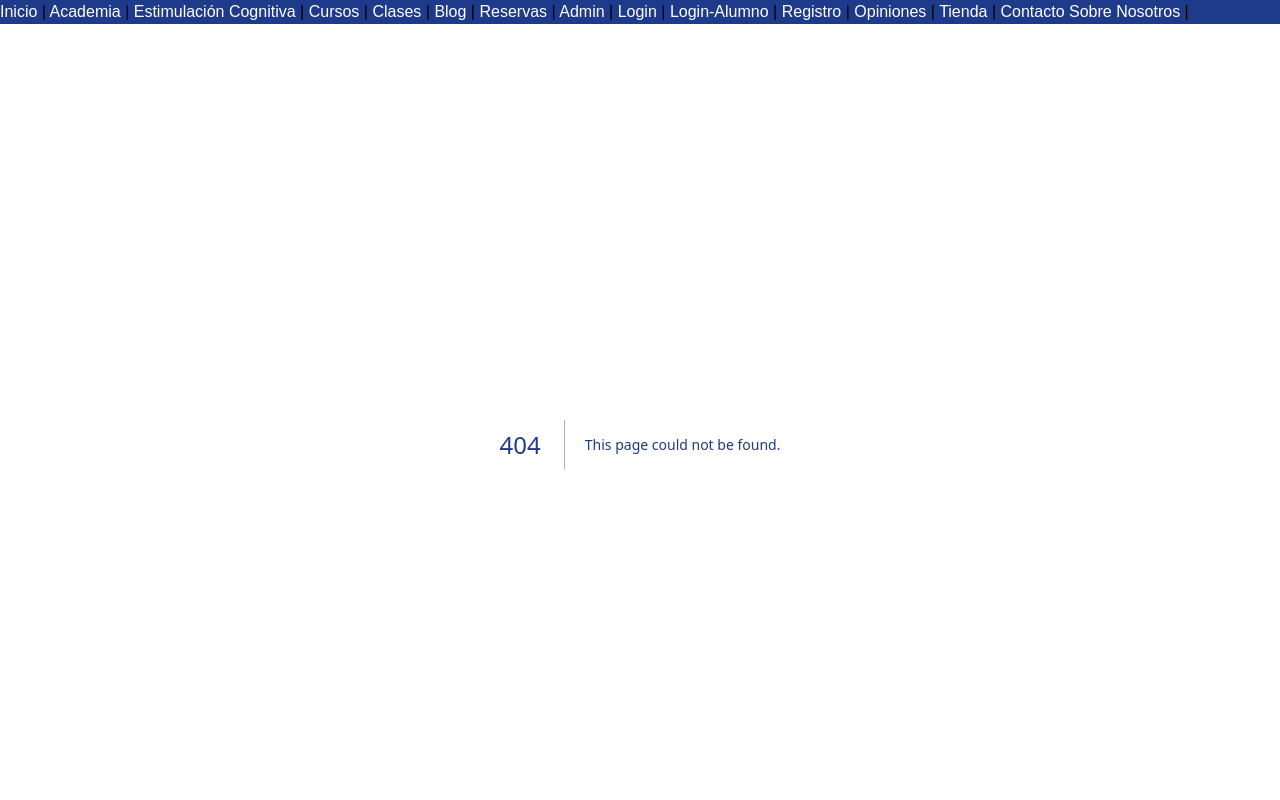
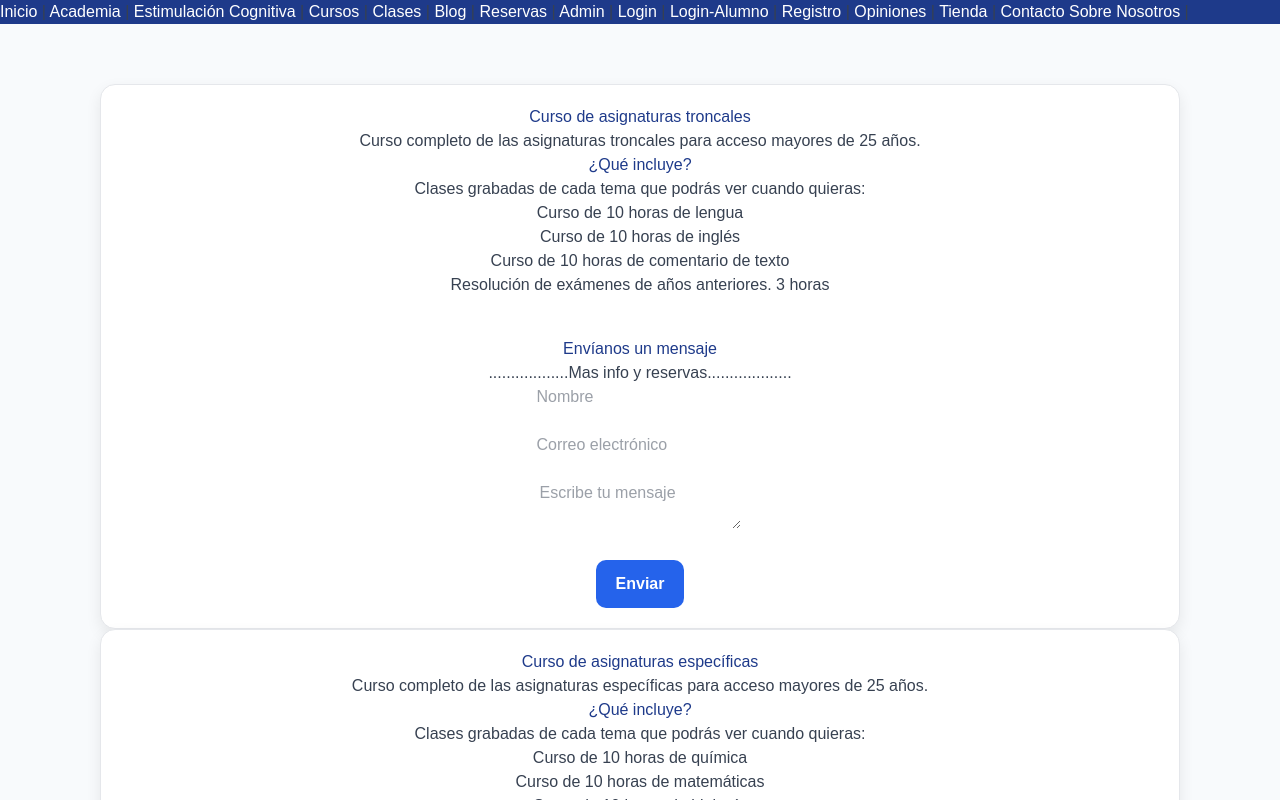
Before and after one commit to C5-lab-creator/academia-online, a Next.js app: page /cursos/acceso25 in a window 1280 px wide. Before the commit this address had no page. Shown: the top 800 px of the page. Built offline with nearby package versions, Linux system fonts and the light colour scheme; no server answers.

Commit message:
new file:   app/cursos/acceso25/contactForm.jsx 	new file:   app/cursos/acceso25/page.tsx 	modified:   app/cursos/page.tsx 	new file:   app/cursos/temariobachillerato/contactForm.jsx 	new file:   app/cursos/temariobachillerato/page.tsx

```diff
--- /dev/null
+++ b/app/cursos/acceso25/contactForm.jsx
@@ -0,0 +1,73 @@
+"use client";
+
+import { useState } from "react";
+import { supabase } from "@/lib/supabase";
+
+export default function ContactForm() {
+  const [form, setForm] = useState({
+    nombre: "",
+    email: "",
+    mensaje: "",
+    origen: "cursosquimica",
+  });
+
+  const handleChange = (e) => {
+    setForm({
+      ...form,
+      [e.target.name]: e.target.value,
+    });
+  };
+
+ const handleSubmit = async (e) => {
+  e.preventDefault();
+
+  const { error } = await supabase
+    .from("contacto")
+    .insert([
+      {
+        nombre: form.nombre,
+        email: form.email,
+        mensaje: form.mensaje,
+        origen: "cursosquimica",
+      },
+    ]);
+  };
+
+  return (
+    <form onSubmit={handleSubmit}>
+      <input
+        type="text"
+        name="nombre"
+        placeholder="Nombre"
+        value={form.nombre}
+        onChange={handleChange}
+        required
+      />
+
+      <br /><br />
+
+      <input
+        type="email"
+        name="email"
+        placeholder="Correo electrónico"
+        value={form.email}
+        onChange={handleChange}
+        required
+      />
+
+      <br /><br />
+
+      <textarea
+        name="mensaje"
+        placeholder="Escribe tu mensaje"
+        value={form.mensaje}
+        onChange={handleChange}
+        required
+      />
+
+      <br /><br />
+
+      <button type="submit">Enviar</button>
+    </form>
+  );
+}
--- /dev/null
+++ b/app/cursos/acceso25/page.tsx
@@ -0,0 +1,42 @@
+import ContactForm from "./contactForm";
+export default function Cursos() {
+  return (
+    <main style={{ padding: "40px" }}>
+      <div className="curso">
+       <h1>Curso de asignaturas troncales</h1>
+      <p> Curso completo de las asignaturas troncales para acceso mayores de 25 años.</p>
+        <h2>¿Qué incluye?</h2>
+        <ul>
+        <li>Clases grabadas de cada tema que podrás ver cuando quieras:</li>
+        <li>Curso de 10 horas de lengua</li>
+        <li>Curso de 10 horas de inglés</li>
+        <li>Curso de 10 horas de comentario de texto</li>
+        <li>Resolución de exámenes de años anteriores. 3 horas</li>
+      </ul>
+                  <section id="contacto" style={{ marginTop: "40px" }}>
+                                    <h2>Envíanos un mensaje</h2>
+                                       <p>..................Mas info y reservas...................</p>
+                                       <ContactForm />
+                                  </section>
+    </div>
+
+    <div className="curso">
+      <h1>Curso de asignaturas específicas</h1>
+      <p> Curso completo de las asignaturas específicas para acceso mayores de 25 años.</p>
+      <h2>¿Qué incluye?</h2>
+      <ul>
+        <li>Clases grabadas de cada tema que podrás ver cuando quieras:</li>
+        <li>Curso de 10 horas de química</li>
+        <li>Curso de 10 horas de matemáticas</li>
+        <li>Curso de 10 horas de biología</li>
+        <li>Resolución de exámenes de años anteriores. 3 horas</li>
+      </ul>
+            <section id="contacto" style={{ marginTop: "40px" }}>
+                                    <h2>Envíanos un mensaje</h2>
+                                       <p>..................Mas info y reservas...................</p>
+                                       <ContactForm />
+                                  </section>
+    </div>
+</main>
+);
+}
--- a/app/cursos/page.tsx
+++ b/app/cursos/page.tsx
@@ -30,22 +30,55 @@ export default async function Cursos() {
           className="curso"
         >
           <h2 className="text-2xl font-bold text-blue-900 mb-4">
-            🎓 Química Selectividad
+            🎓 Selectividad
           </h2>
 
           <p className="text-gray-700">
-            Intensivos de Química para Selectividad (PAU).
+            Curso selectividad matemáticas
           </p>
 
           <p className="text-gray-700">
-            Preparación para la universidad.
+            Curso selectividad química
+          </p>
+
+        </Link>
+        <Link
+          href="/cursos/temariobachillerato"
+          className="curso"
+        >
+          <h2 className="text-2xl font-bold text-blue-900 mb-4">
+            🎓 2º bachillerato
+          </h2>
+
+          <p className="text-gray-700">
+            Matemáticas
           </p>
 
           <p className="text-gray-700">
-            Acceso para mayores de 25 años.
+            Quimica
           </p>
+
+
         </Link>
 
+        <Link
+          href="/cursos/acceso25"
+          className="curso"
+        >
+          <h2 className="text-2xl font-bold text-blue-900 mb-4">
+            🎓 Preparación acceso mayores de 25
+          </h2>
+
+          <p className="text-gray-700">
+            Asignaturas troncales
+          </p>
+
+          <p className="text-gray-700">
+            Asignaturas específicas
+          </p>
+
+
+        </Link>
         {/* DEMENCIAS */}
 
         <Link
--- /dev/null
+++ b/app/cursos/temariobachillerato/contactForm.jsx
@@ -0,0 +1,73 @@
+"use client";
+
+import { useState } from "react";
+import { supabase } from "@/lib/supabase";
+
+export default function ContactForm() {
+  const [form, setForm] = useState({
+    nombre: "",
+    email: "",
+    mensaje: "",
+    origen: "cursosquimica",
+  });
+
+  const handleChange = (e) => {
+    setForm({
+      ...form,
+      [e.target.name]: e.target.value,
+    });
+  };
+
+ const handleSubmit = async (e) => {
+  e.preventDefault();
+
+  const { error } = await supabase
+    .from("contacto")
+    .insert([
+      {
+        nombre: form.nombre,
+        email: form.email,
+        mensaje: form.mensaje,
+        origen: "cursosquimica",
+      },
+    ]);
+  };
+
+  return (
+    <form onSubmit={handleSubmit}>
+      <input
+        type="text"
+        name="nombre"
+        placeholder="Nombre"
+        value={form.nombre}
+        onChange={handleChange}
+        required
+      />
+
+      <br /><br />
+
+      <input
+        type="email"
+        name="email"
+        placeholder="Correo electrónico"
+        value={form.email}
+        onChange={handleChange}
+        required
+      />
+
+      <br /><br />
+
+      <textarea
+        name="mensaje"
+        placeholder="Escribe tu mensaje"
+        value={form.mensaje}
+        onChange={handleChange}
+        required
+      />
+
+      <br /><br />
+
+      <button type="submit">Enviar</button>
+    </form>
+  );
+}
--- /dev/null
+++ b/app/cursos/temariobachillerato/page.tsx
@@ -0,0 +1,36 @@
+import ContactForm from "./contactForm";
+export default function Cursos() {
+  return (
+    <main style={{ padding: "40px" }}>
+      <div className="curso">
+       <h1>Curso de matemáticas</h1>
+      <p> Curso completo del contenido de matemáticas 2º bachillerato</p>
+        <h2>¿Qué incluye?</h2>
+        <ul>
+        <li>Curso de 30 horas. Clases grabadas de cada tema que podrás ver cuando quieras</li>
+        <li>Tutorías online: 3 horas. Clases individuales para resolver todas tus dudas</li>
+      </ul>
+                  <section id="contacto" style={{ marginTop: "40px" }}>
+                                    <h2>Envíanos un mensaje</h2>
+                                       <p>..................Mas info y reservas...................</p>
+                                       <ContactForm />
+                                  </section>
+    </div>
+
+    <div className="curso">
+      <h1>Curso de química</h1>
+      <p> Curso completo del contenido de química 2º bachillerato</p>
+      <h2>¿Qué incluye?</h2>
+      <ul>
+        <li>Curso de 30 horas. Clases grabadas de cada tema que podrás ver cuando quieras </li>
+        <li>Tutorías online: 3 horas. Clases individuales para resolver todas tus dudas</li>
+      </ul>
+            <section id="contacto" style={{ marginTop: "40px" }}>
+                                    <h2>Envíanos un mensaje</h2>
+                                       <p>..................Mas info y reservas...................</p>
+                                       <ContactForm />
+                                  </section>
+    </div>
+</main>
+);
+}
```
